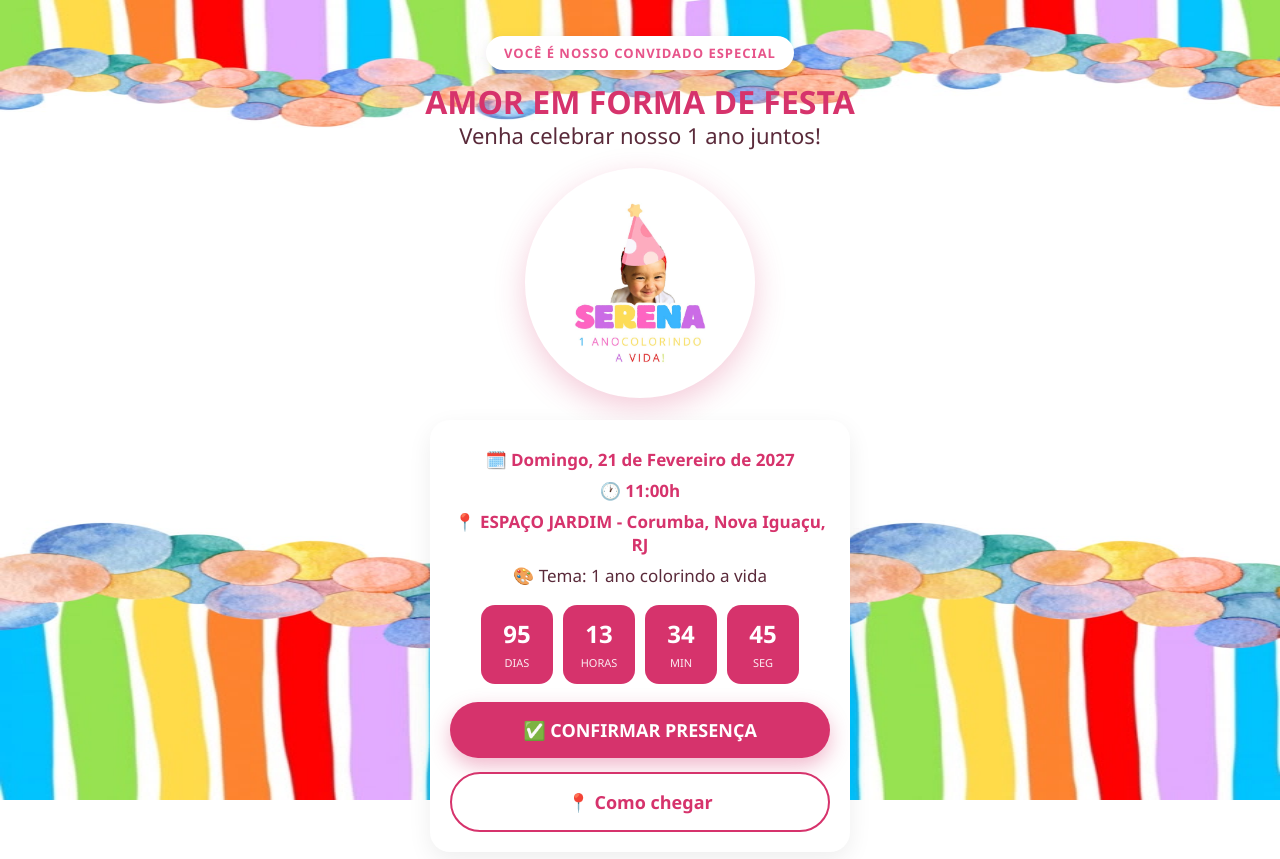
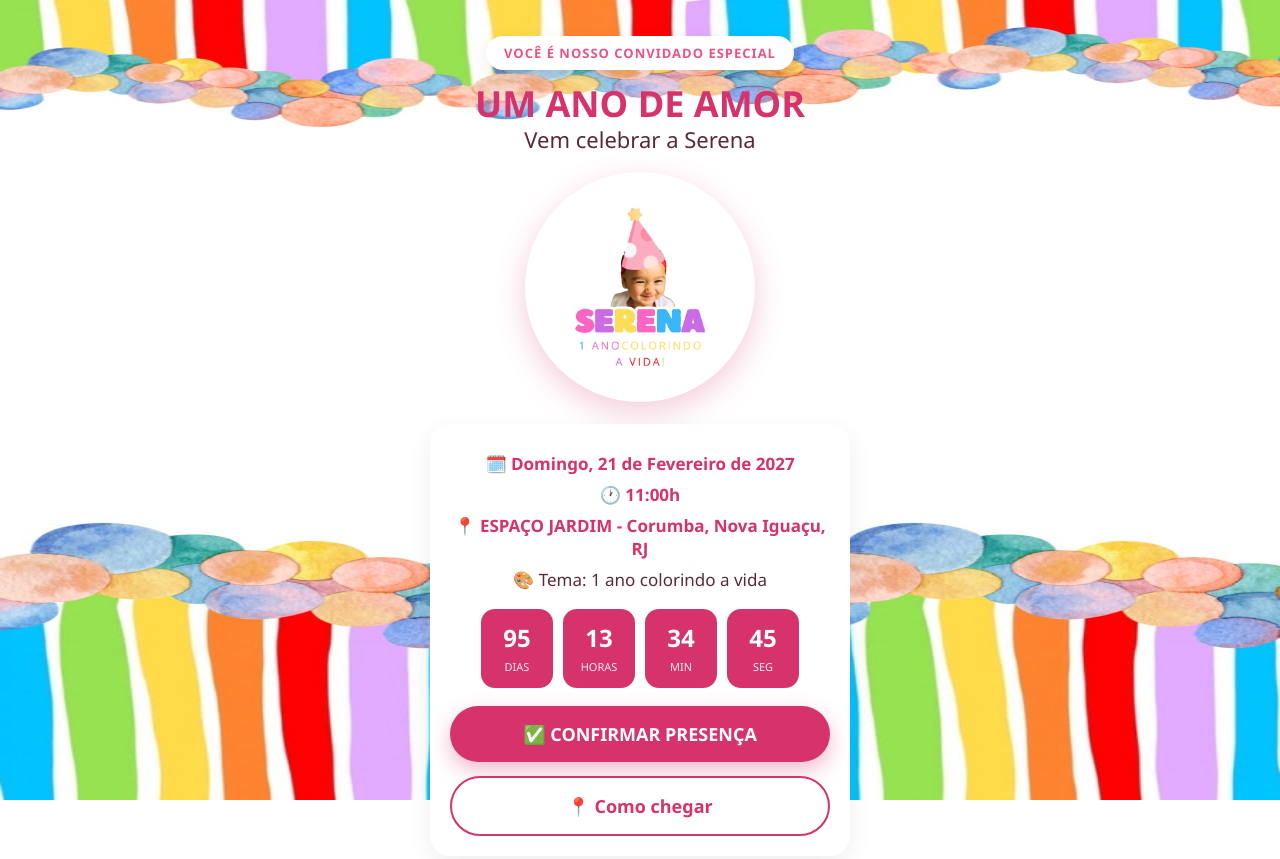
Before and after one commit to wscell/convite_serena, a plain HTML site: page index.html in a window 1280 px wide. Shown: the top 859 px of the page. Drawn offline with Linux system fonts and the light colour scheme.

Commit message:
Atualizar o index.html

```diff
--- a/index.html
+++ b/index.html
@@ -15,7 +15,7 @@
 }
   .hero::before{content:""font-size:28px; letter-spacing:8px}
   .badge{background:#fff;color:#e7548a;padding:8px 18px;border-radius:50px;font-weight:700;font-size:13px;letter-spacing:1px;margin:16px 0;box-shadow:0 4px 15px rgba(0,0,0,.08)}
-  h1{font-size:32px;line-height:1;color:#d6336c}
+  h1{font-size:36px;line-height:1;color:#d6336c}
   h1 span{display:block;font-size:22px;color:#5a2a3a;margin-top:6px;font-weight:400}
   .foto{width:220px;height:220px;border-radius:50%;object-fit:cover;border:8px solid #fff;box-shadow:0 10px 30px rgba(214,51,108,.25);margin:22px 0;background:#ffe0ec;display:flex;align-items:center;justify-content:center;font-size:90px}
   .info{background:#fff;border-radius:20px;padding:20px;width:100%;max-width:420px;box-shadow:0 8px 25px rgba(0,0,0,.07)}
@@ -61,7 +61,7 @@
 <div class="fundo-fixo"></div>
 <section class="hero">
   <div class="badge">VOCÊ É NOSSO CONVIDADO ESPECIAL</div>
-  <h1>AMOR EM FORMA DE FESTA <span>Venha celebrar nosso 1 ano juntos!</span></h1>
+  <h1> UM ANO DE AMOR <span>Vem celebrar a Serena</span></h1>
    <div class="foto"><img src="convite-serena.jpeg" alt="Meu Amor"> </div>
   <div class="info">
     <p>🗓️ <strong>Domingo, 21 de Fevereiro de 2027</strong></p>
```
